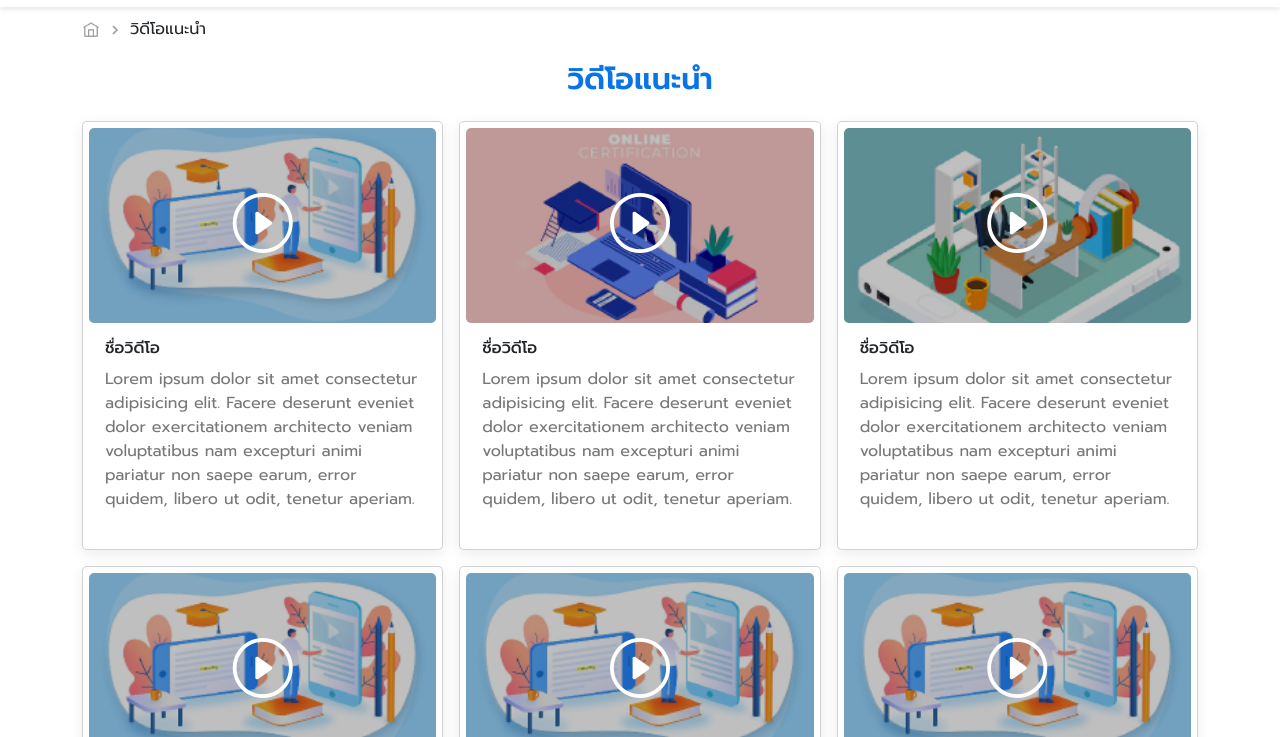
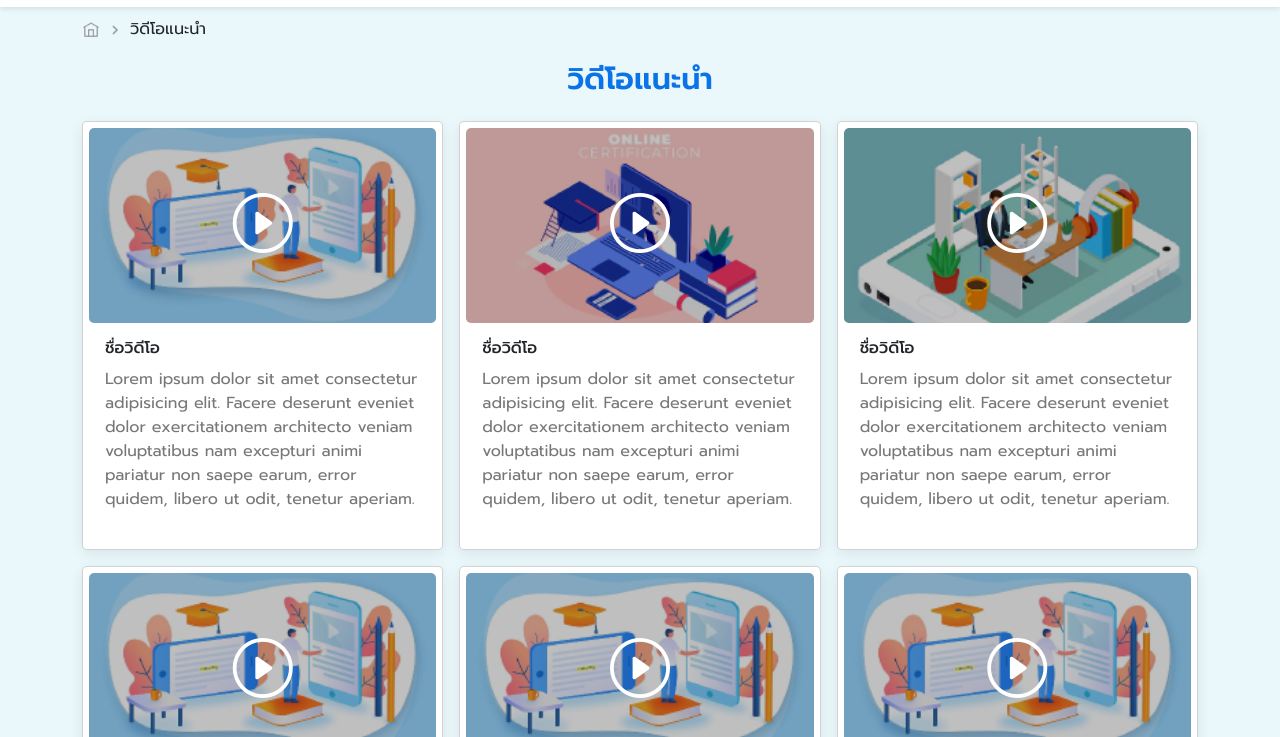
Before and after one commit to ichxxcho/24E, a website: page video.html in a window 1280 px wide. Shown: the part 63-800 px from the top of the page. Drawn offline with nearby package versions, Linux system fonts and the light colour scheme.

Commit message:
Update video.css

```diff
--- a/video.css
+++ b/video.css
@@ -1,5 +1,6 @@
 body {
     font-family: "Prompt", sans-serif;
+    background-color: #EAF8FC;
 }
 
 .main{
```
